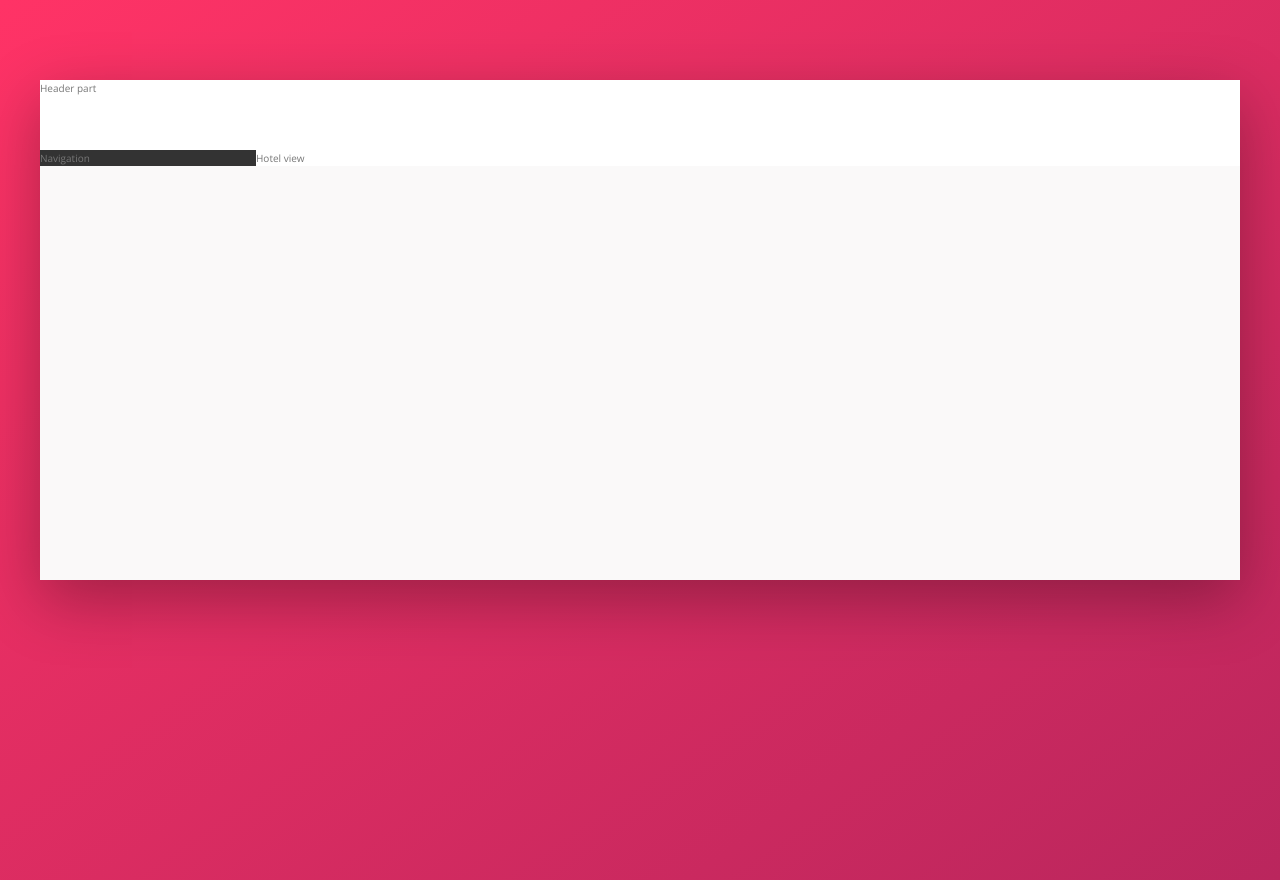
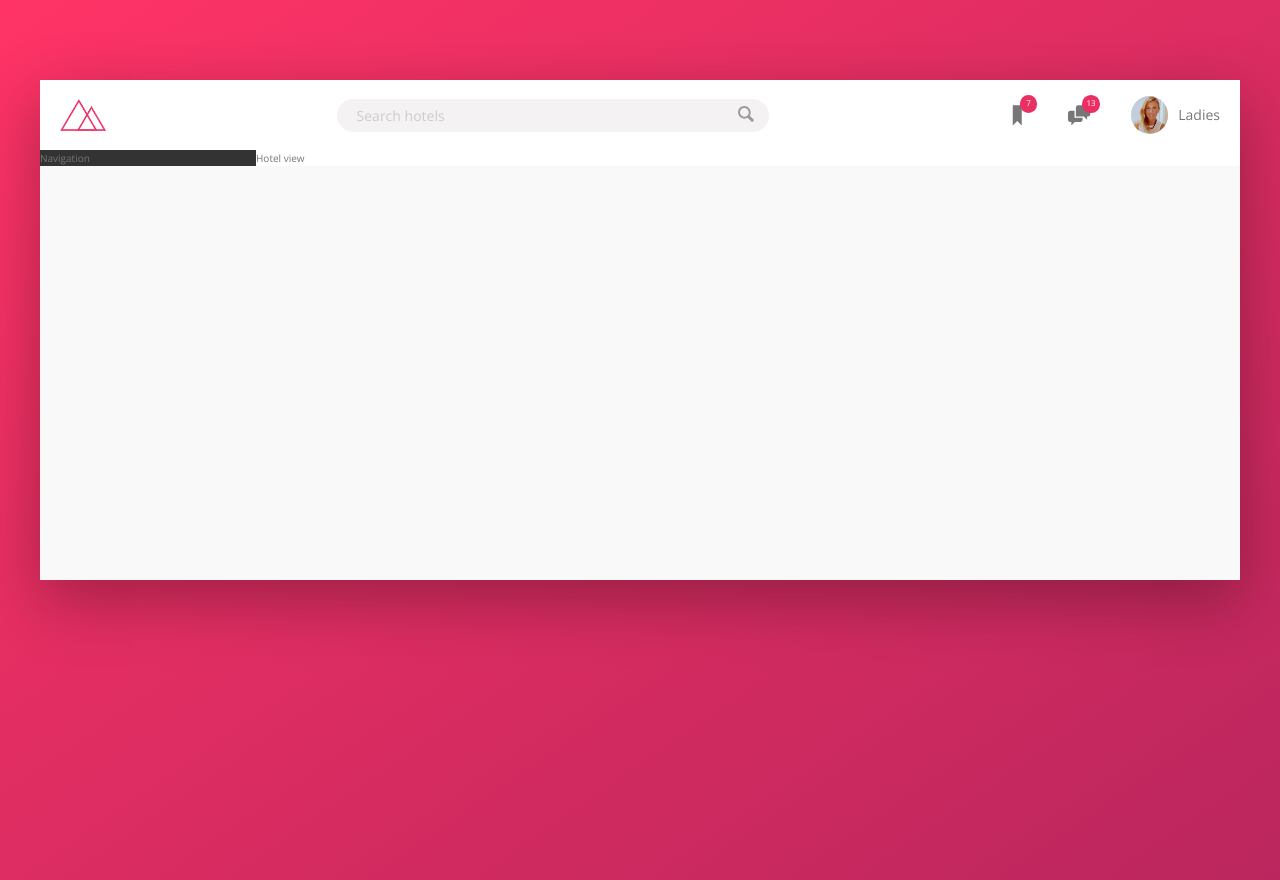
Before and after one commit to yogimp/Trillo, a website: page index.html in a window 1280 px wide. Drawn offline with nearby package versions, Linux system fonts and the light colour scheme.

Commit message:
Adding Header Part

```diff
--- a/index.html
+++ b/index.html
@@ -14,7 +14,35 @@
     <body>
         <div class="container">
             <header class="header">
-                Header part
+                <img src="img/logo.png" alt="Trillo logo" class="logo">
+
+                <form action="#" class="search">
+                    <input type="text" class="search__input" placeholder="Search hotels">
+                    <button class="search__button">
+                        <svg class="search__icon">
+                            <use xlink:href="img/sprite.svg#icon-magnifying-glass"></use>
+                        </svg>
+                    </button>
+                </form>
+
+                <nav class="user-nav">
+                    <div class="user-nav__icon-box">
+                        <svg class="user-nav__icon">
+                            <use xlink:href="img/sprite.svg#icon-bookmark"></use>
+                        </svg>
+                        <span class="user-nav__notification">7</span>
+                    </div>
+                    <div class="user-nav__icon-box">
+                        <svg class="user-nav__icon">
+                            <use xlink:href="img/sprite.svg#icon-chat"></use>
+                        </svg>
+                        <span class="user-nav__notification">13</span>
+                    </div>
+                    <div class="user-nav__user">
+                        <img src="img/user-2.jpg" alt="User photo" class="user-nav__user-photo">
+                        <span class="user-nav__user-name">Ladies</span>
+                    </div>
+                </nav>
             </header>
             <div class="content">
                 <nav class="sidebar">
--- a/sass/_components.scss
+++ b/sass/_components.scss
@@ -0,0 +1,116 @@
+// LOGO
+.logo {
+    height: 3.25rem;
+    margin-left: 2rem;
+}
+
+
+// SEARCH
+.search {
+    flex: 0 0 40%;
+
+    display: flex;
+    align-items: center;
+    justify-content: center;
+
+    &__input {
+        font-family: inherit;
+        font-size: inherit;
+        color: inherit;
+        background-color: var(--color-grey-light-2);
+        border: none;
+        padding: .7rem 2rem;
+        border-radius: 100px;
+        width: 90%;
+        transition: all .2s;
+        margin-right: -3.25rem;
+
+        &:focus {
+            outline: none;
+            width: 100%;
+            background-color: var(--color-grey-light-3);
+        }
+
+        &::-webkit-input-placeholder {
+            font-weight: 100;
+            color: var(--color-grey-light-4);
+        }
+    }
+
+    &__input:focus + &__button {
+        background-color: var(--color-grey-light-3);
+    }
+
+    &__button {
+        border: none;
+        background-color: var(--color-grey-light-2);
+
+        &:focus {
+            outline: none;
+        }
+        &:active {
+            transform: translateY(2px);
+        }
+    }
+
+    &__icon {
+        height: 2rem;
+        width: 2rem;
+        fill: var(--color-grey-dark-3);
+    }
+
+}
+
+
+// USER NAVIGATION
+.user-nav {
+    align-self: stretch;
+
+    display: flex;
+    align-items: center;
+
+    & > * {
+        padding: 0 2rem;
+        cursor: pointer;
+        height: 100%;
+        display: flex;
+        align-items: center;
+    }
+
+    & > *:hover {
+        background-color: var(--color-grey-light-2);
+    }
+
+    &__icon-box {
+        position: relative;
+    }
+
+    &__icon {
+        height: 2.25rem;
+        width: 2.25rem;
+        fill: var(--color-grey-dark-2);
+
+    }
+
+    &__notification {
+        position: absolute;
+        font-size: .8rem;
+        height: 1.75rem;
+        width: 1.75rem;
+        border-radius: 50%;
+        background-color: var(--color-primary);
+        color: #fff;
+        top: 1.5rem;
+        right: 1.1rem;
+
+        display: flex;
+        justify-content: center;
+        align-items: center;
+    }
+
+    &__user-photo {
+        height: 3.75rem;
+        border-radius: 50%;
+        margin-right: 1rem;
+    }
+}
--- a/sass/_layout.scss
+++ b/sass/_layout.scss
@@ -8,9 +8,14 @@
 }
 
 .header {
+    font-size: 1.4rem;
     height: 7rem;
     background-color: #fff;
     border-bottom: var(--color-grey-light-2);
+
+    display: flex;
+    justify-content: space-between;
+    align-items: center;
 }
 
 .content {
```
Also changed, not shown: css/main.css, img/SVG/aircraft-take-off.svg (added), img/SVG/bookmark.svg (added), img/SVG/chat.svg (added), img/SVG/chevron-thin-right.svg (added), img/SVG/home.svg (added), img/SVG/key.svg (added), img/SVG/location-pin.svg (added), img/SVG/magnifying-glass.svg (added), img/SVG/map.svg (added), img/SVG/star.svg (added), 1 other file.
